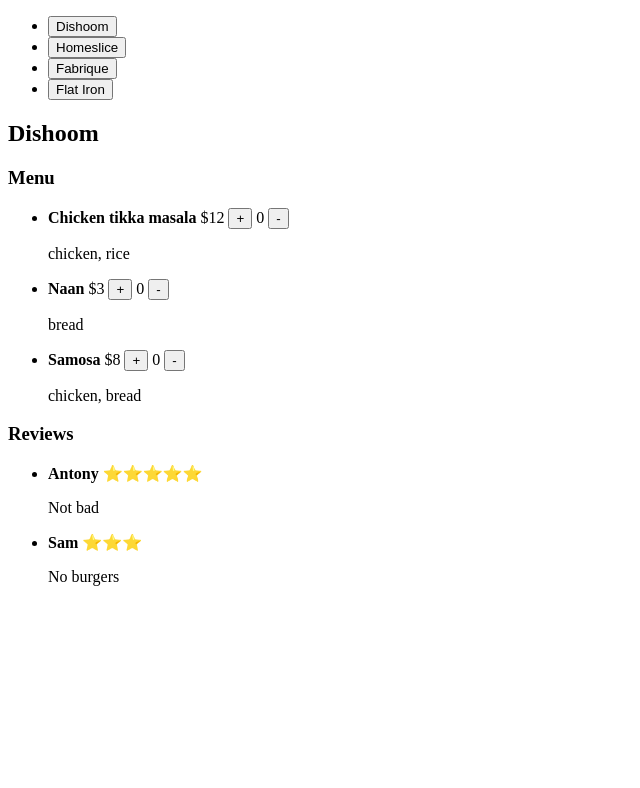
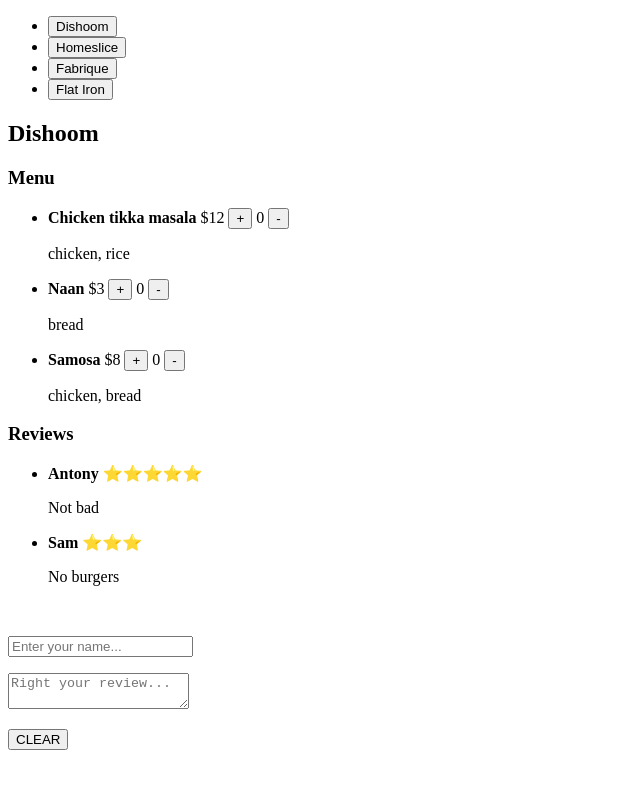
Before and after one commit to vitchet/react-vitaly, a React (Vite) app: page / in a window 1280 px wide. Shown: the top 788 px of the page, without its empty margins (0-640 px from the left). Built offline with nearby package versions, Linux system fonts and the light colour scheme.

Commit message:
Add review form
- Add ReviewForm for the UI.
- Add useForm for the logic.
- Use new component in Restaurant.

```diff
--- a/src/components/restaurant/restaurant.jsx
+++ b/src/components/restaurant/restaurant.jsx
@@ -1,5 +1,6 @@
 import { DishList } from "../dish-list/dish-list";
 import { ReviewList } from "../review-list/review-list";
+import { ReviewForm } from "../review-form/review-form";
 
 export const Restaurant = ({ restaurant }) => {
   const { name, menu, reviews } = restaurant;
@@ -11,6 +12,8 @@
       <DishList dishes={menu} />
       <h3>Reviews</h3>
       <ReviewList reviews={reviews} />
+      <br />
+      <ReviewForm />
     </>
   );
 };
--- /dev/null
+++ b/src/components/review-form/review-form.jsx
@@ -0,0 +1,30 @@
+import { useForm } from "./use-form";
+
+export const ReviewForm = () => {
+  const { text, userName, setText, setUserName, clear } = useForm();
+
+  return (
+    <>
+      <form>
+        <p>
+          <input
+            type="text"
+            placeholder="Enter your name..."
+            value={userName}
+            onChange={(e) => setUserName(e.target.value)}
+          />
+        </p>
+        <p>
+          <textarea
+            placeholder="Right your review..."
+            value={text}
+            onChange={(e) => setText(e.target.value)}
+          />
+        </p>
+        <button type="button" value={text} onClick={clear}>
+          CLEAR
+        </button>
+      </form>
+    </>
+  );
+};
--- /dev/null
+++ b/src/components/review-form/use-form.jsx
@@ -0,0 +1,44 @@
+import { useReducer } from "react";
+
+const DEFAULT_FORM_VALUE = {
+  userName: "",
+  text: "",
+};
+
+const Action = Object.freeze({
+  SET_TEXT: Symbol("st"),
+  SET_USER_NAME: Symbol("sun"),
+  CLEAR: Symbol("c"),
+});
+
+const reducer = (state, { type, payload }) => {
+  switch (type) {
+    case Action.SET_TEXT:
+      return { ...state, text: payload };
+    case Action.SET_USER_NAME:
+      return { ...state, userName: payload };
+    case Action.CLEAR:
+      return DEFAULT_FORM_VALUE;
+    default:
+      return state;
+  }
+};
+
+export const useForm = () => {
+  const [state, dispatch] = useReducer(reducer, DEFAULT_FORM_VALUE);
+
+  const setText = (text) => dispatch({ type: Action.SET_TEXT, payload: text });
+
+  const setUserName = (userName) =>
+    dispatch({ type: Action.SET_USER_NAME, payload: userName });
+
+  const clear = () => dispatch({ type: Action.CLEAR });
+
+  return {
+    text: state.text,
+    userName: state.userName,
+    setText,
+    setUserName,
+    clear,
+  };
+};
```
